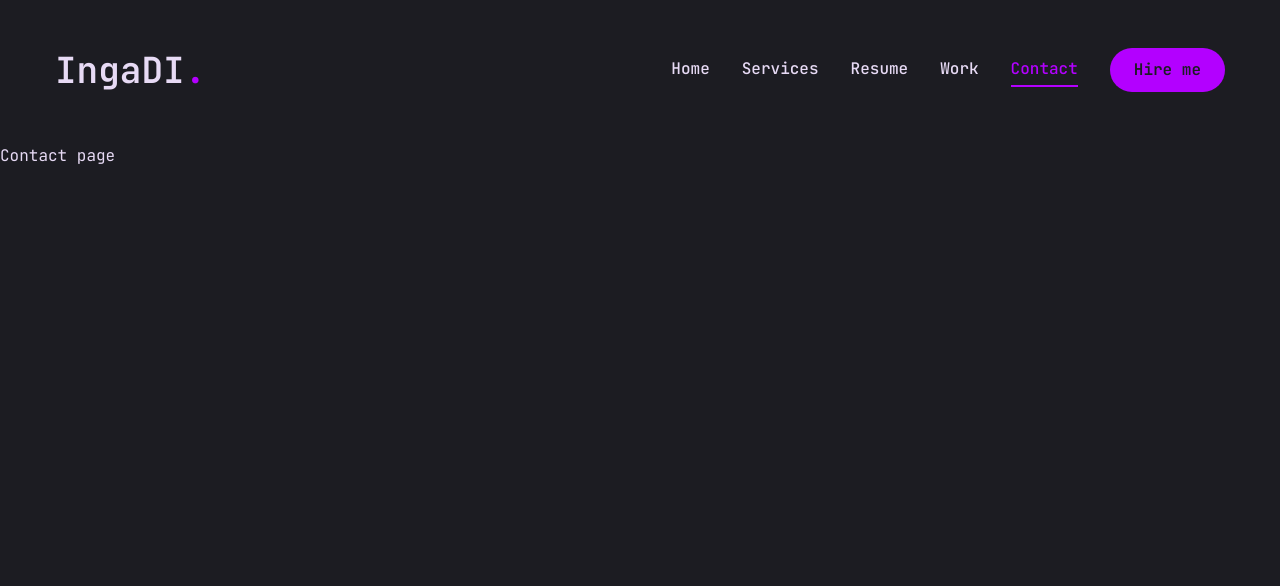
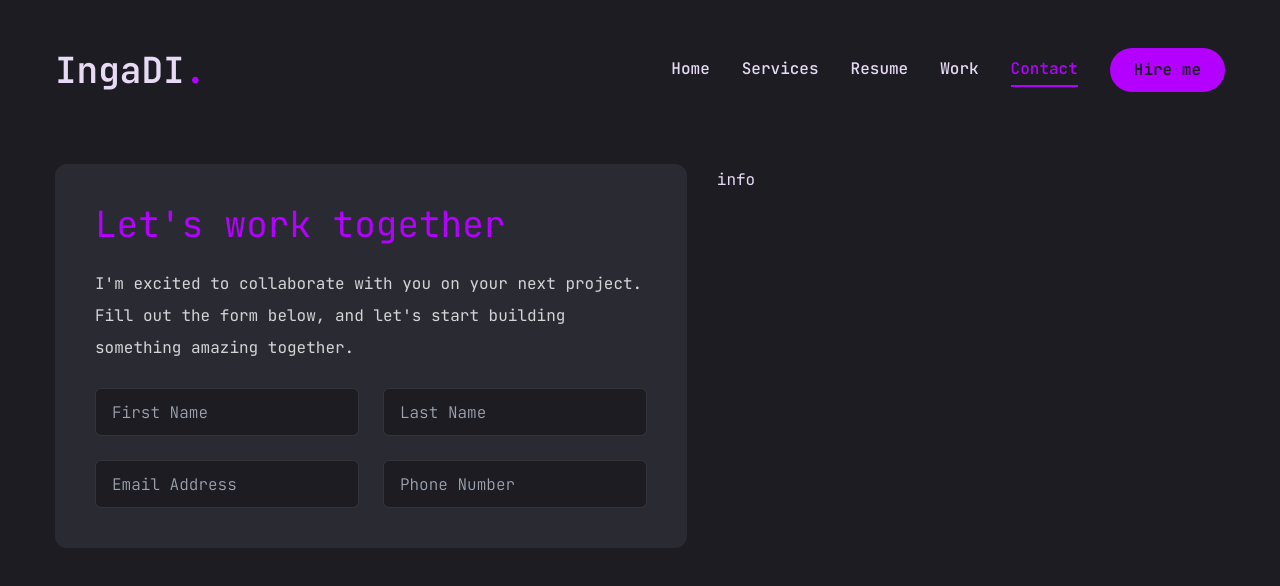
Before and after one commit to inga-divra/ingadi-portfolio, a Next.js app: page /contact in a window 1280 px wide. Shown: the top 586 px of the page. Built offline with nearby package versions, Linux system fonts and the light colour scheme.

Commit message:
Added form layout with necessary styling, including input fields and a description encouraging collaboration. Updated input fields to be required for validation. Also, adjusted classes in the input UI component for consistent styling and appearance.

```diff
--- a/app/contact/page.jsx
+++ b/app/contact/page.jsx
@@ -37,9 +37,37 @@
 
 const Contact = () => {
     return (
-        <div>
-            Contact page
-        </div>
+        <motion.div className='py-6' initial={{ opacity: 0 }}
+            animate={{
+                opacity: 1,
+                transition: { delay: 2.4, duration: 0.4, ease: "easeIn" },
+            }}>
+            <div className='container mx-auto'>
+                <div className='flex flex-col xl:flex-row gap-[30px]'>
+                    {/* form */}
+                    <div className='xl:w-[54%] order-2 xl:order-none'>
+                        <form
+                            className='flex flex-col gap-6 p-10 bg-[#2A2A33] rounded-xl'>
+                            <h3 className='text-4xl text-accent'>Let's work together</h3>
+                            <p className='text-white/80'>
+                                I'm excited to collaborate with you on your next project. Fill out the form below, and let's start building something amazing together.
+                            </p>
+                            {/* input fields */}
+                            <div className='grid grid-cols-1 md:grid-cols-2 gap-6'>
+                                <Input type='text' placeholder='First Name' required />
+                                <Input type='text' placeholder='Last Name' required />
+                                <Input type='email' placeholder='Email Address' required />
+                                <Input type='tel' placeholder='Phone Number' required />
+                            </div>
+                        </form>
+                    </div>
+                    {/* info */}
+                    <div>
+                        <div className='flex-1 flex items-center xl:justify-end order-1 xl:order-none mb-8 xl:mb-0'>info</div>
+                    </div>
+                </div>
+            </div>
+        </motion.div>
     );
 };
 
--- a/components/ui/input.jsx
+++ b/components/ui/input.jsx
@@ -7,7 +7,7 @@
     (<input
       type={type}
       className={cn(
-        "flex h-9 w-full rounded-md border border-input bg-transparent px-3 py-1 text-sm shadow-sm transition-colors file:border-0 file:bg-transparent file:text-sm file:font-medium file:text-foreground placeholder:text-muted-foreground focus-visible:outline-none focus-visible:ring-1 focus-visible:ring-ring disabled:cursor-not-allowed disabled:opacity-50",
+        "flex h-[48px] rounded-md border border-white/10 focus:border-accent font-light bg-primary px-4 py-5 text-base placeholder: outline-none",
         className
       )}
       ref={ref}
```
